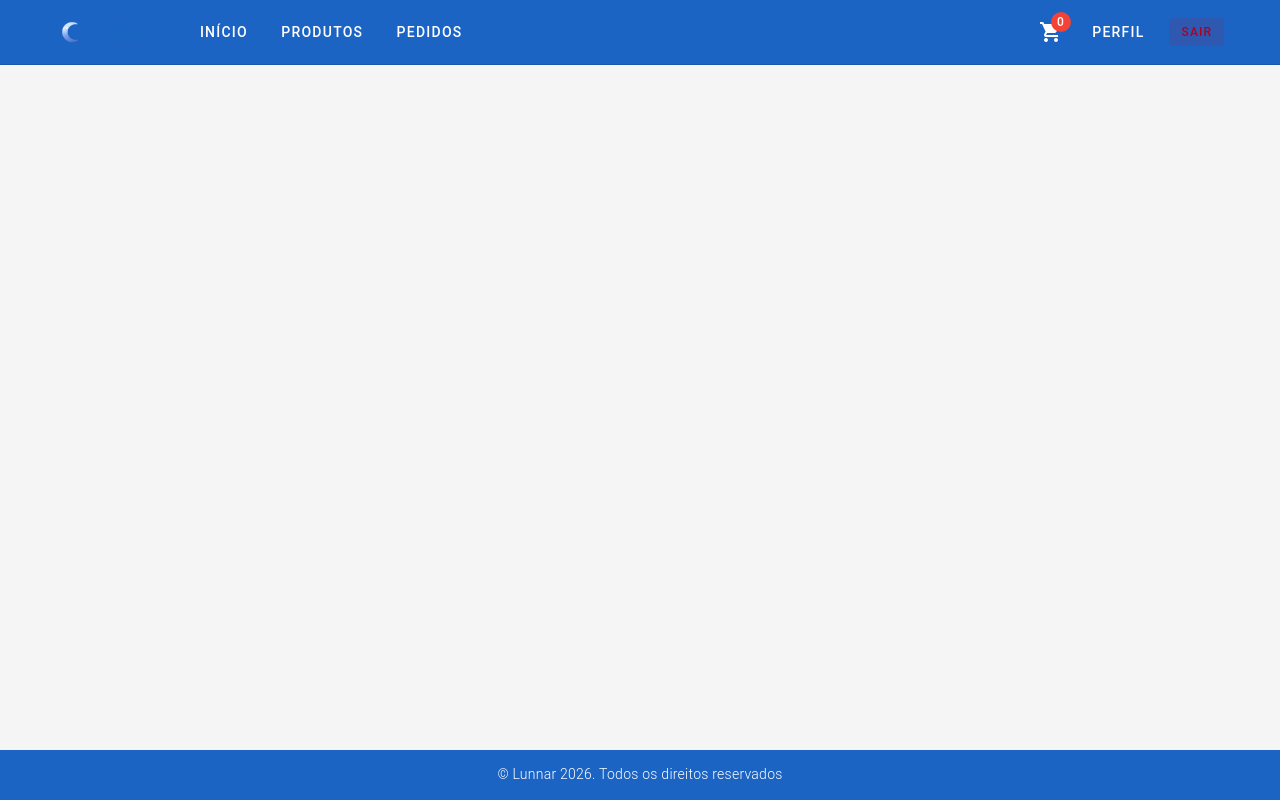
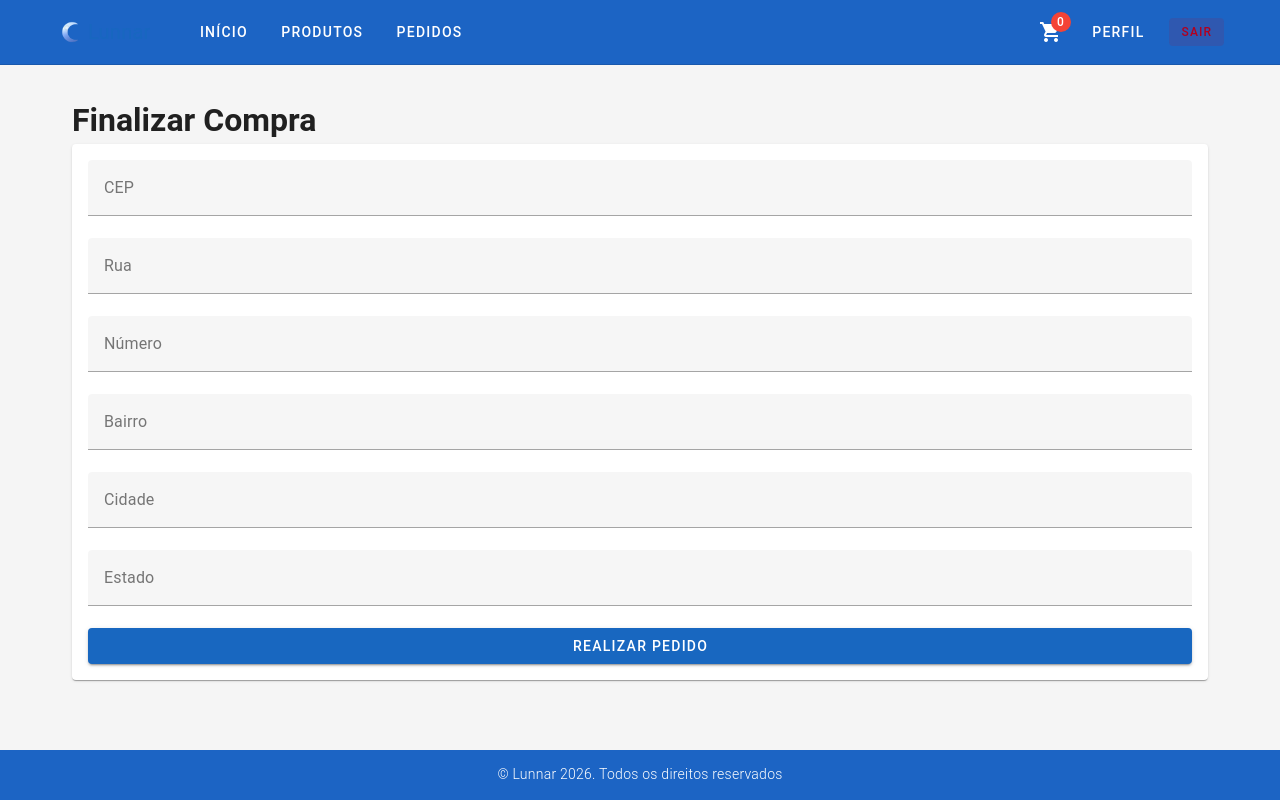
Before and after one commit to steffaneleal/Lunnar-frontend, a Nuxt app: page /checkout in a window 1280 px wide. Built offline with nearby package versions, Linux system fonts and the light colour scheme.

Commit message:
:sparkles: feat: adição do perfil de usuário

```diff
--- /dev/null
+++ b/pages/checkout.vue
@@ -0,0 +1,76 @@
+<!-- ENDEREÇO -->
+<template>
+  <v-container>
+    <h1>Finalizar Compra</h1>
+    <v-card>
+      <v-card-text>
+        <v-form @submit.prevent="submitOrder">
+          <v-text-field
+            v-model="address.cep"
+            label="CEP"
+            required
+            @blur="fetchAddress"
+          ></v-text-field>
+          <v-text-field
+            v-model="address.street"
+            label="Rua"
+            required
+          ></v-text-field>
+          <v-text-field
+            v-model="address.number"
+            label="Número"
+            required
+          ></v-text-field>
+          <v-text-field
+            v-model="address.neighborhood"
+            label="Bairro"
+            required
+          ></v-text-field>
+          <v-text-field
+            v-model="address.city"
+            label="Cidade"
+            required
+          ></v-text-field>
+          <v-text-field
+            v-model="address.state"
+            label="Estado"
+            required
+          ></v-text-field>
+          <v-btn type="submit" color="primary" block>
+            Realizar Pedido
+          </v-btn>
+        </v-form>
+      </v-card-text>
+    </v-card>
+  </v-container>
+</template>
+
+<script setup lang="ts">
+import { reactive } from 'vue'
+import { useCartStore } from '~/stores/cart'
+
+const cartStore = useCartStore()
+
+const address = reactive({
+  cep: '',
+  street: '',
+  number: '',
+  neighborhood: '',
+  city: '',
+  state: '',
+})
+
+async function fetchAddress() {
+  // TODO: Implement Google Maps API call
+}
+
+function submitOrder() {
+  // TODO: Implement order submission
+  console.log('Order submitted:', {
+    items: cartStore.items,
+    address,
+  })
+  cartStore.clearCart()
+  // Redirect to a success page or orders page
+}
+</script>
```
